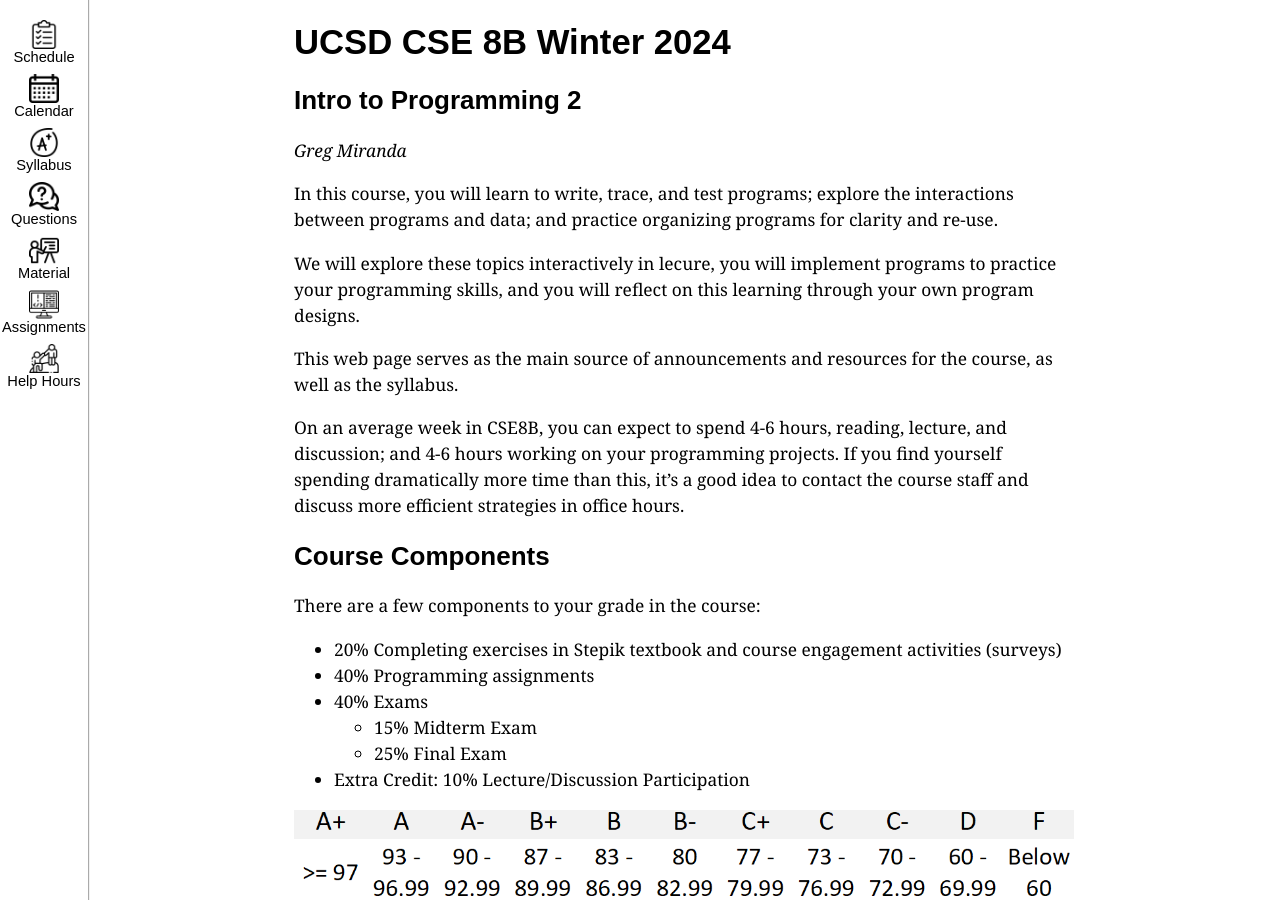
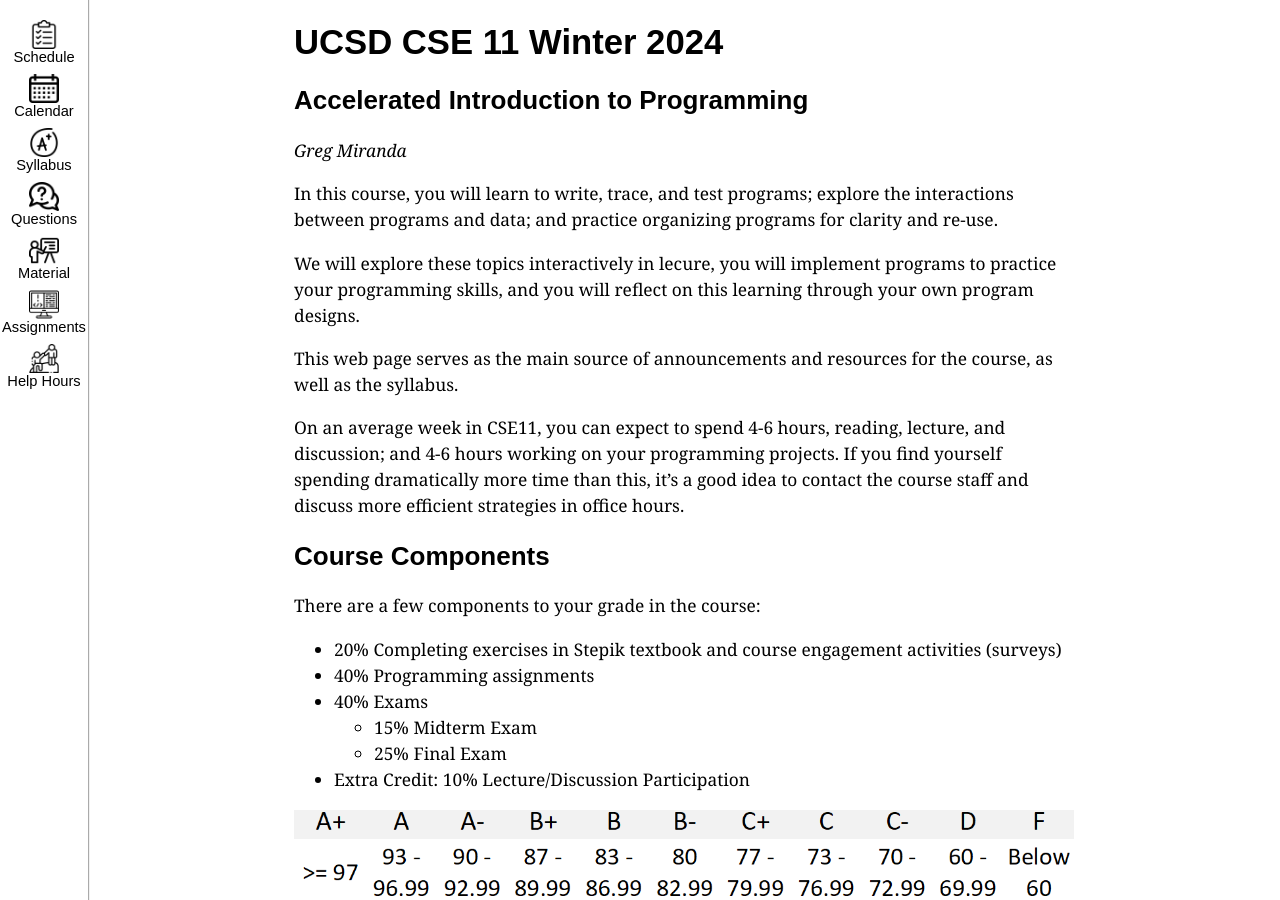
Before and after one commit to ucsd-cse11-w24/ucsd-cse11-w24.github.io, a Jekyll site: the page built from syllabus.md, in a window 1280 px wide and 900 px high. Built offline with Jekyll 4.4.1, drawn with Linux system fonts in a browser that asks for light colours.

Commit message:
Update syllabus.md

```diff
--- a/syllabus.md
+++ b/syllabus.md
@@ -1,11 +1,11 @@
 ---
 layout: with-sidebar
-title: "Syllabus – UCSD CSE8B Winter 24"
+title: "Syllabus – UCSD CSE11 Winter 24"
 doodle: "/doodle.png"
 ---
 
-# UCSD CSE 8B Winter 2024
-## Intro to Programming 2
+# UCSD CSE 11 Winter 2024
+## Accelerated Introduction to Programming
 
 _Greg Miranda_
 
@@ -20,7 +20,7 @@ learning through your own program designs.
 This web page serves as the main source of announcements and resources for the
 course, as well as the syllabus.
 
-On an average week in CSE8B, you can expect to spend 4-6 hours,
+On an average week in CSE11, you can expect to spend 4-6 hours,
 reading, lecture, and discussion; and 4-6 hours working on your programming projects.
 If you find yourself spending dramatically more time than this, it's a good idea to
 contact the course staff and discuss more efficient strategies in office hours.
```
